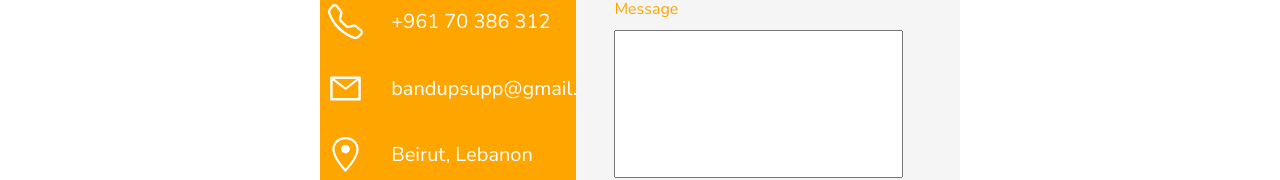
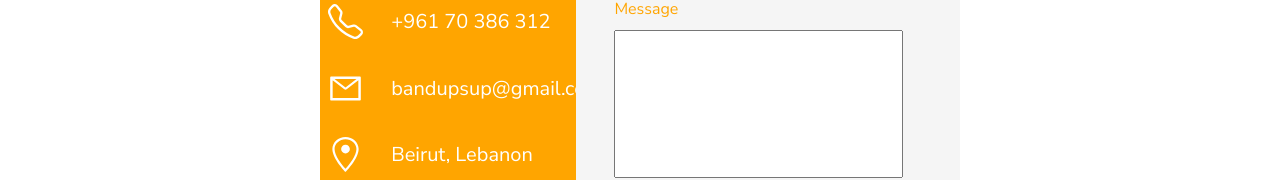
Before and after one commit to OmarZalat/Band-Up, a Next.js app: page /contact in a window 1280 px wide. Shown: the part 687-867 px from the top of the page. Built offline with nearby package versions, Linux system fonts and the light colour scheme.

Commit message:
fixed the email in contact page

```diff
--- a/src/pages/contact.js
+++ b/src/pages/contact.js
@@ -80,7 +80,7 @@ function Contact() {
                   <AiOutlineMail size={35}></AiOutlineMail>
                 </div>
                 <div className="description-2-text">
-                  <p>bandupsupp@gmail.com</p>
+                  <p>bandupsup@gmail.com</p>
                 </div>
               </div>
               <div className="description-2-wrapper">
```
